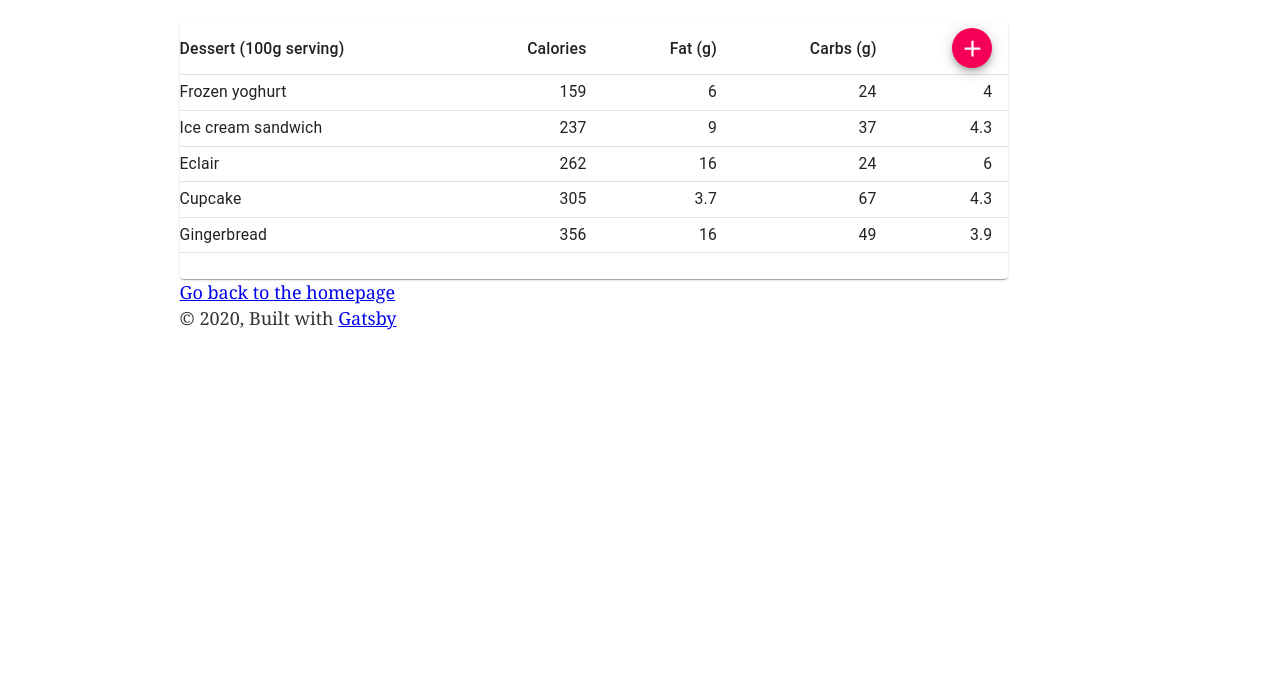
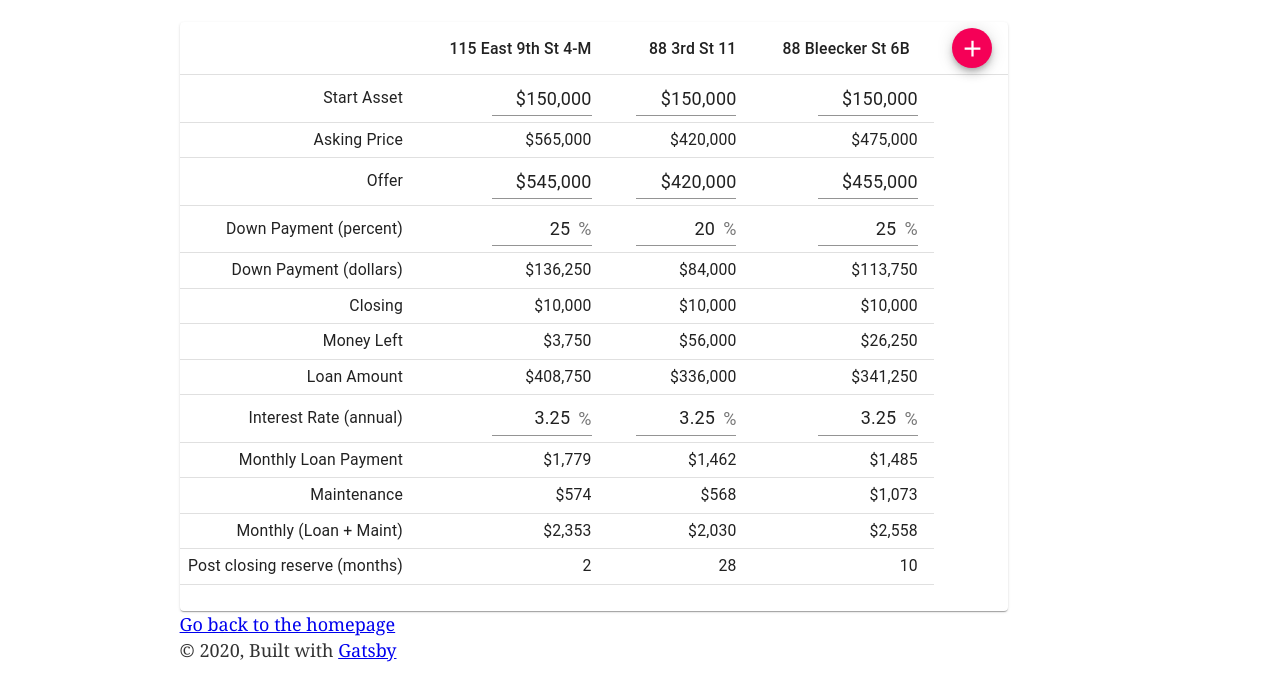
Before and after one commit to xiaoyunyang/xiaoyunyang.com, a Gatsby site: page /home-purchase-calc in a window 1280 px wide. Shown: the part 171-860 px from the top of the page. Before the commit the page ends 800 px from the top, so only its background shows below. Built offline with nearby package versions, Linux system fonts and the light colour scheme; Gatsby itself is replaced by a stand-in of ours.

Commit message:
input in home purchase calc table working

```diff
--- a/package.json
+++ b/package.json
@@ -20,7 +20,8 @@
     "ramda": "^0.27.0",
     "react": "^16.12.0",
     "react-dom": "^16.12.0",
-    "react-helmet": "^6.1.0"
+    "react-helmet": "^6.1.0",
+    "react-number-format": "^4.4.1"
   },
   "devDependencies": {
     "@types/ramda": "^0.27.6",
--- /dev/null
+++ b/src/lib/dollarInput.tsx
@@ -0,0 +1,46 @@
+import React from "react";
+import NumberFormat from "react-number-format";
+import { TextField } from "@material-ui/core";
+import Input from "@material-ui/core/Input";
+
+interface NumberFormatCustomProps {
+  inputRef: (instance: NumberFormat | null) => void;
+  onChange: (event: { target: { name: string; value: string } }) => void;
+  name: string;
+}
+const NumberFormatCustom = (props: NumberFormatCustomProps) => {
+  const { inputRef, onChange, ...other } = props;
+  return (
+    <NumberFormat
+      {...other}
+      getInputRef={inputRef}
+      onValueChange={(values) => {
+        onChange({
+          target: {
+            name: props.name,
+            value: values.value
+          }
+        });
+      }}
+      thousandSeparator
+      isNumericString
+      prefix="$"
+      style={{ textAlign: "right" }}
+    />
+  );
+};
+const DollarInput = ({
+  value, id, className, onChange
+}) => (
+  <TextField
+    id={id}
+    className={className}
+    value={value}
+    onChange={onChange}
+    InputProps={{
+      inputComponent: NumberFormatCustom as any
+    }}
+  />
+);
+
+export default DollarInput;
--- a/src/pages/home-purchase-calc.tsx
+++ b/src/pages/home-purchase-calc.tsx
@@ -1,5 +1,6 @@
-import React from "react";
+import React, { useState } from "react";
 import { PageProps, Link } from "gatsby";
+import NumberFormat from "react-number-format";
 
 // Material UI
 import { makeStyles } from "@material-ui/core/styles";
@@ -12,25 +13,59 @@ import TableRow from "@material-ui/core/TableRow";
 import Paper from "@material-ui/core/Paper";
 import Fab from "@material-ui/core/Fab";
 import AddIcon from "@material-ui/icons/Add";
+import Input from "@material-ui/core/Input";
+import InputAdornment from "@material-ui/core/InputAdornment";
+
+// Libs
+import { clone } from "ramda";
 import SEO from "../components/seo";
 import Layout from "../components/layout";
+import DollarInput from "../lib/dollarInput";
 
 const useStyles = makeStyles({
   table: {
     minWidth: 650
+  },
+  tableInput: {
+    width: 100
   }
 });
-
-function createData(name: string, calories: number, fat: number, carbs: number, protein: number) {
-  return {
-    name, calories, fat, carbs, protein
+const rowLabels = [
+  "startAsset",
+  "asking",
+  "offer",
+  "downPaymentPct",
+  "downPaymentDollar",
+  "closing",
+  "moneyLeft",
+  "loanAmount",
+  "interestRate",
+  "monthlyLoan",
+  "maintenance",
+  "monthly",
+  "postClosingAsset"
+];
+const rowLabelDataFormat = {
+  name: "string",
+  startAsset: "adjustableDollar",
+  asking: "dollar",
+  offer: "adjustableDollar",
+  downPaymentPct: "adjustablePercent",
+  downPaymentDollar: "dollar",
+  closing: "dollar",
+  moneyLeft: "dollar",
+  loanAmount: "dollar",
+  interestRate: "adjustablePercent",
+  monthlyLoan: "dollar",
+  maintenance: "dollar",
+  monthly: "dollar",
+  postClosingAsset: "wholeNumber"
 };
-}
-const createNewCol = ({
-  name, liquidAsset, asking, offer, downPaymentPct, closing, interestRate, maintenance
+const createNewEntry = ({
+  name, startAsset, asking, offer, downPaymentPct, closing, interestRate, maintenance
 }: {
   name: string,
-  liquidAsset: number,
+  startAsset: number,
   asking: number,
   offer: number,
   downPaymentPct: number,
@@ -39,14 +74,15 @@ const createNewCol = ({
   maintenance: number
 }) => {
   const downPaymentDollar = downPaymentPct * 0.01 * offer;
-  const moneyLeft = liquidAsset - downPaymentDollar;
+  const moneyLeft = startAsset - downPaymentDollar - closing;
   const loanAmount = offer - downPaymentDollar;
   const mir = (interestRate / 100) / 12; // monthly interest rate
   const monthlyLoan = (loanAmount * mir * (1 + mir) ** (12 * (30))) / ((1 + mir) ** (12 * 30) - 1);
   const monthly = maintenance + monthlyLoan;
+  const postClosingAsset = moneyLeft / monthly;
   return {
     name,
-    liquidAsset,
+    startAsset,
     asking,
     offer,
     downPaymentPct,
@@ -57,16 +93,11 @@ const createNewCol = ({
     interestRate,
     monthlyLoan,
     maintenance,
-    monthly
+    monthly,
+    postClosingAsset
   };
 };
-const rows = [
-  createData("Frozen yoghurt", 159, 6.0, 24, 4.0),
-  createData("Ice cream sandwich", 237, 9.0, 37, 4.3),
-  createData("Eclair", 262, 16.0, 24, 6.0),
-  createData("Cupcake", 305, 3.7, 67, 4.3),
-  createData("Gingerbread", 356, 16.0, 49, 3.9)
-];
+
 const AddNewColumn = () => {
   const classes = makeStyles((theme) => ({
     margin: {
@@ -80,61 +111,202 @@ const AddNewColumn = () => {
     </Fab>
   );
 };
+
+const tableInit = {
+  name: [""],
+  startAsset: ["Start Asset"],
+  asking: ["Asking Price"],
+  offer: ["Offer"],
+  downPaymentPct: ["Down Payment (percent)"],
+  downPaymentDollar: ["Down Payment (dollars)"],
+  closing: ["Closing"],
+  moneyLeft: ["Money Left"],
+  loanAmount: ["Loan Amount"],
+  interestRate: ["Interest Rate (annual)"],
+  monthlyLoan: ["Monthly Loan Payment"],
+  maintenance: ["Maintenance"],
+  monthly: ["Monthly (Loan + Maint)"],
+  postClosingAsset: ["Post closing reserve (months)"]
+};
+const createTable = () => {
+  const newCol = createNewEntry({
+    name: "115 East 9th St 4-M",
+    startAsset: 150000,
+    asking: 565000,
+    offer: 545000,
+    downPaymentPct: 25,
+    closing: 10000,
+    interestRate: 3.25,
+    maintenance: 574
+  });
+  const newCol2 = createNewEntry({
+    name: "88 3rd St 11",
+    startAsset: 150000,
+    asking: 420000,
+    offer: 420000,
+    downPaymentPct: 20,
+    closing: 10000,
+    interestRate: 3.25,
+    maintenance: 568
+  });
+  const newCol3 = createNewEntry({
+    name: "88 Bleecker St 6B",
+    startAsset: 150000,
+    asking: 475000,
+    offer: 455000,
+    downPaymentPct: 25,
+    closing: 10000,
+    interestRate: 3.25,
+    maintenance: 1073
+  });
+  const cols = [newCol, newCol2, newCol3];
+  const table = clone(tableInit);
+  const keys = [...rowLabels, "name"];
+  for (let i = 0; i < cols.length; i += 1) {
+    const col = cols[i];
+    for (let j = 0; j < keys.length; j += 1) {
+      const key = keys[j];
+      table[key].push(col[key]);
+    }
+  }
+  return table;
+};
+
+const TableEntry = (
+  {
+    value, i, rowLabel, isLabel, setTableEntry
+  }:
+  {
+    value: string | number;
+    i: number;
+    rowLabel: string;
+    isLabel: boolean;
+    setTableEntry: (e: React.ChangeEvent<HTMLTextAreaElement | HTMLInputElement>) => void;
+}
+) => {
+  const classes = useStyles();
+  if (isLabel) return <>{value}</>;
+  const dataFormat = rowLabelDataFormat[rowLabel];
+  switch (dataFormat) {
+  case "adjustablePercent":
+    return (
+      <Input
+        id={`${rowLabel}-${i}`}
+        className={classes.tableInput}
+        inputProps={{
+          style: { textAlign: "right" }
+        }}
+        value={value}
+        onChange={setTableEntry(rowLabel, i)}
+        endAdornment={<InputAdornment position="end">%</InputAdornment>}
+      />
+    );
+  case "adjustableDollar":
+    return (
+      <DollarInput
+        id={`${rowLabel}-${i}`}
+        className={classes.tableInput}
+        value={value}
+        onChange={setTableEntry(rowLabel, i)}
+      />
+    );
+  case "percent":
+    return <NumberFormat value={value} displayType="text" thousandSeparator suffix="%" decimalScale={3} />;
+  case "wholeNumber":
+    return <NumberFormat value={value} displayType="text" thousandSeparator decimalScale={0} />;
+  case "dollar":
+    return <NumberFormat value={value} displayType="text" thousandSeparator prefix="$" decimalScale={0} />;
+  case "string":
+    return <>{value}</>;
+  default:
+    return <>{value}</>;
+  }
+};
+const getColEntry = (table, i, entryUpdate) => {
+  const newColArgs = {
+    name: table.name[i],
+    startAsset: table.startAsset[i],
+    asking: table.asking[i],
+    offer: table.offer[i],
+    downPaymentPct: table.downPaymentPct[i],
+    closing: table.closing[i],
+    interestRate: table.interestRate[i],
+    maintenance: table.maintenance[i],
+    ...entryUpdate
+  };
+  const newCol = createNewEntry(newColArgs);
+  return newCol;
+};
 const CalcTable = () => {
   const classes = useStyles();
-  // const newCol = createNewCol({
-  //   name: "88 Bleecker St 6B",
-  //   liquidAsset: 150000,
-  //   asking: 475000,
-  //   offer: 455000,
-  //   downPaymentPct: 25,
-  //   closing: 10000,
-  //   interestRate: 3.25,
-  //   maintenance: 1073
-  // });
-  // console.log(newCol);
 
+  const [table, setTable] = useState(createTable());
+
+  const setTableEntry = (rowLabel: string, i: number) => (
+    e: React.ChangeEvent<HTMLTextAreaElement | HTMLInputElement>
+  ) => {
+    const newValue = Number(e.target.value);
+    if (Number.isNaN(Number(newValue))) return;
+    const newTable = clone(table);
+    newTable[rowLabel][i] = newValue;
+    const entryUpdate = { [rowLabel]: newValue };
+    const newColEntry = getColEntry(table, i, entryUpdate);
+    // replace column
+    const keys = Object.keys(table);
+    // eslint-disable-next-line no-restricted-syntax
+    for (const key of keys) {
+      newTable[key][i] = newColEntry[key];
+    }
+    newTable[rowLabel][i] = e.target.value;
+    setTable(newTable);
+  };
   return (
+    <div style={{ width: "90%" }}>
       <TableContainer component={Paper}>
         <Table className={classes.table} size="small" aria-label="a dense table">
           <TableHead>
             <TableRow>
-            <TableCell>Dessert (100g serving)</TableCell>
-            <TableCell align="right">Calories</TableCell>
-            <TableCell align="right">Fat&nbsp;(g)</TableCell>
-            <TableCell align="right">Carbs&nbsp;(g)</TableCell>
+              {
+                table.name.map((label) => <TableCell key={label} align="right">{label}</TableCell>)
+              }
               <TableCell align="right"><AddNewColumn /></TableCell>
             </TableRow>
           </TableHead>
           <TableBody>
-          {rows.map((row) => (
-            <TableRow key={row.name}>
-              <TableCell component="th" scope="row">
-                {row.name}
+            {
+              rowLabels.map((rowLabel) => (
+                <TableRow key={`row=${rowLabel}`}>
+                  {
+                    table[rowLabel].map((value: string | number, i: number) => (
+                      <TableCell
+                        key={`${rowLabel}-${table.name[i]}`}
+                        align="right"
+                      >
+                        <TableEntry
+                          value={value}
+                          i={i}
+                          rowLabel={rowLabel}
+                          isLabel={(i === 0 || rowLabel === "name")}
+                          setTableEntry={setTableEntry}
+                        />
                       </TableCell>
-              <TableCell align="right">{row.calories}</TableCell>
-              <TableCell align="right">{row.fat}</TableCell>
-              <TableCell align="right">{row.carbs}</TableCell>
-              <TableCell align="right">{row.protein}</TableCell>
+                    ))
+                  }
                 </TableRow>
-          ))}
+              ))
+            }
           </TableBody>
         </Table>
       </TableContainer>
+    </div>
   );
 };
-
-const Calc = () => (
-  <div style={{ width: "90%" }}>
-    <CalcTable />
-  </div>
-);
 
 const BuyHomeCalcPage = (props: PageProps) => (
   <Layout>
     <SEO title="Page two" />
     <h1>Home Purchase Feasibility Calculator</h1>
-    <Calc />
+    <CalcTable />
     <Link to="/">Go back to the homepage</Link>
   </Layout>
 );
```
Also changed, not shown: 1 other file. Lines whose indentation alone changed are shown as unchanged.
